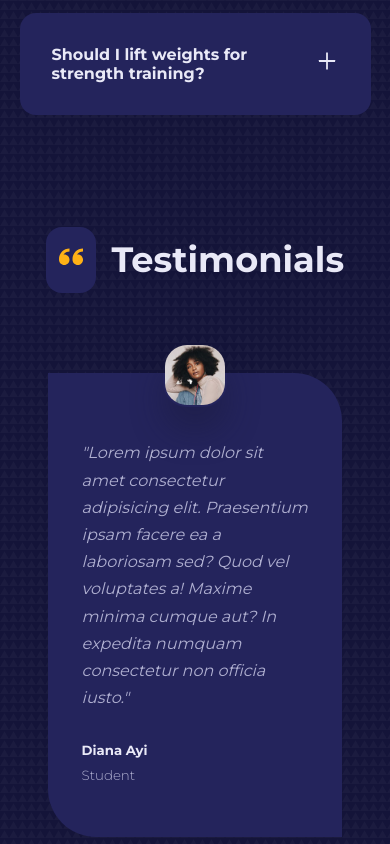
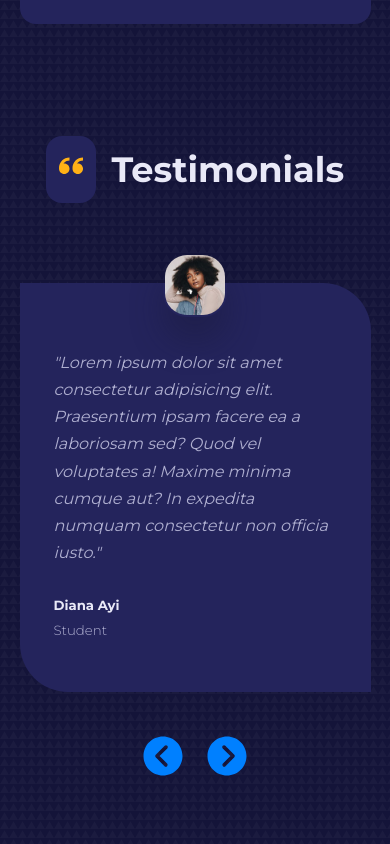
Before and after one commit to Tobi-official/react-project-website, a React (Create React App) app: page / in a window 390 px wide. Shown: the part 4760-5604 px from the top of the page. Built offline with nearby package versions, Linux system fonts and the light colour scheme.

Commit message:
changes in media query

```diff
--- a/src/pages/home/home.css
+++ b/src/pages/home/home.css
@@ -400,7 +400,7 @@ footer {
     }
 
     .card.values--value {
-        width: 84%;
+        width: 100%;
         margin-inline: auto;
         margin: 0 auto;
     }
@@ -414,7 +414,7 @@ footer {
 
     /* TESTIMONIALS */
     .testimonials {
-        width: 84%;
+        width: 100%;
     }
 
     /* TESTIMONIALS */
```
